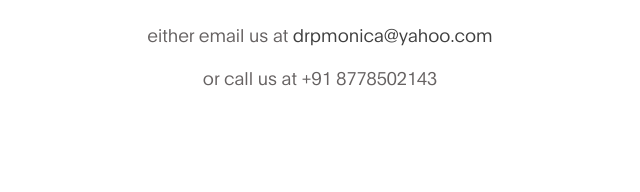
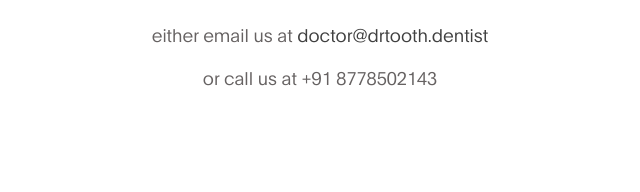
Before and after one commit to BaskarPrakash/drtooth.dentist.github.io, a plain HTML site: page contact.html in a window 1280 px wide. Shown: the part 467-659 px from the top of the page, 320-960 px from the left. Drawn offline with Linux system fonts and the light colour scheme.

Commit message:
Update contact.html

```diff
--- a/contact.html
+++ b/contact.html
@@ -73,7 +73,7 @@ https://templatemo.com/tm-538-digital-trend
 
           <h1 class="mb-4">Hey there, Let's <strong>talk</strong> about <strong>your</strong> Dental issues</h1>
 
-          <p>either email us at <a href="mailto:drpmonica@yahoo.com">drpmonica@yahoo.com</a></p>
+          <p>either email us at <a href="mailto:doctor@drtooth.dentist">doctor@drtooth.dentist</a></p>
           <p>or call us at +91 8778502143</p>
 
         </div>
```
